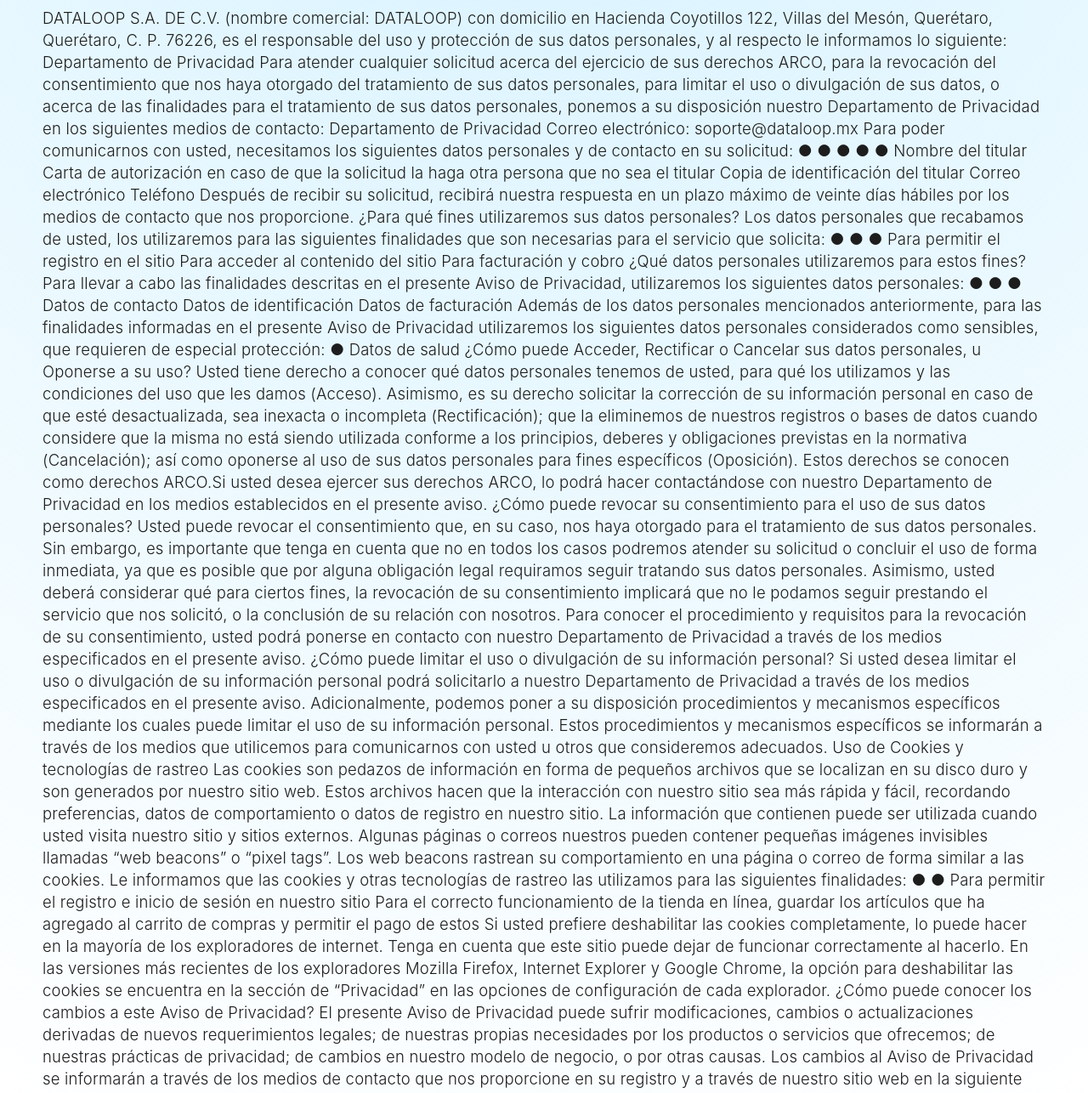
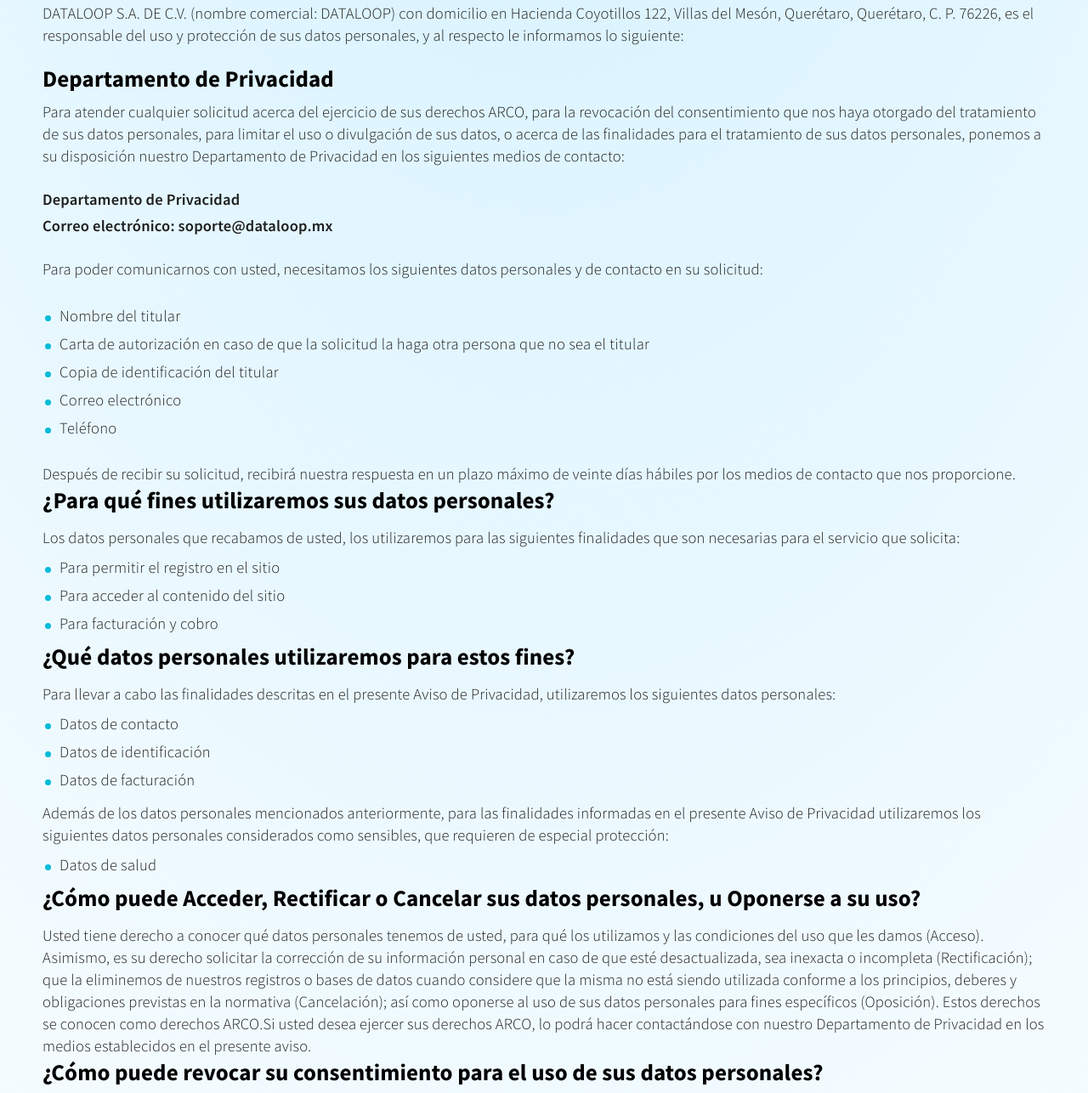
Before and after one commit to dataloopmx/dataloopmx.github.io, a website: page _includes/aviso_de_privacidad.html in a window 1280 px wide. Shown: the part 246-1532 px from the top of the page at 85% size. Drawn offline with nearby package versions, Linux system fonts and the light colour scheme; files whose address does not match are found by name.

Commit message:
style legal part 1

```diff
--- a/_includes/aviso_de_privacidad.html
+++ b/_includes/aviso_de_privacidad.html
@@ -52,58 +52,89 @@
       </div>
     </section>
 
-    <section id="about" class="about gradient-background u-pt-section">
+    <section id="" class="gradient-background u-pt-section">
       <h2 class="section__title">Aviso de privacidad</h2>
 
-      <article class="article__text mt-5">
+      <article class="u-pt-2">
+        <div>
+          <p class="article__text">
           DATALOOP S.A. DE C.V. (nombre comercial: DATALOOP) con domicilio en Hacienda Coyotillos 122,
           Villas del Mesón, Querétaro, Querétaro, C. P. 76226, es el responsable del uso y protección de sus datos
           personales, y al respecto le informamos lo siguiente:
-          Departamento de Privacidad
+          </p>
+        </div>
+
+        <div class="u-pt-2">
+          <h3 class="article__title">Departamento de Privacidad</h3>
+
+          <p class="article__text">
             Para atender cualquier solicitud acerca del ejercicio de sus derechos ARCO, para la revocación del
             consentimiento que nos haya otorgado del tratamiento de sus datos personales, para limitar el uso o
             divulgación de sus datos, o acerca de las finalidades para el tratamiento de sus datos personales, ponemos a
             su disposición nuestro Departamento de Privacidad en los siguientes medios de contacto:
-          Departamento de Privacidad
-          Correo electrónico: soporte@dataloop.mx
+          </p>
+
+          <p class="article__text u-font-bold u-pt-2">Departamento de Privacidad</p>
+          <p class="article__text u-font-bold">Correo electrónico: soporte@dataloop.mx</p>
+
+          <p class="article__text u-pt-2">
             Para poder comunicarnos con usted, necesitamos los siguientes datos personales y de contacto en su
             solicitud:
-          ●
-          ●
-          ●
-          ●
-          ●
-          Nombre del titular
-          Carta de autorización en caso de que la solicitud la haga otra persona que no sea el titular
-          Copia de identificación del titular
-          Correo electrónico
-          Teléfono
+          </p>
+
+          <ul class="article__text u-pt-2 u-list">
+            <li><span class="dot dot--list"></span> Nombre del titular</li>
+            <li><span class="dot dot--list"></span> Carta de autorización en caso de que la solicitud la haga otra persona que no sea el titular</li>
+            <li><span class="dot dot--list"></span> Copia de identificación del titular</li>
+            <li><span class="dot dot--list"></span> Correo electrónico</li>
+            <li><span class="dot dot--list"></span> Teléfono</li>
+          </ul>
+
+          <p class="article__text u-pt-2">
             Después de recibir su solicitud, recibirá nuestra respuesta en un plazo máximo de veinte días hábiles por los
             medios de contacto que nos proporcione.
-          ¿Para qué fines utilizaremos sus datos personales?
+          </p>
+        </div>
+
+        <p class="article__title">¿Para qué fines utilizaremos sus datos personales?</p>
+
+        <p class="article__text">
           Los datos personales que recabamos de usted, los utilizaremos para las siguientes finalidades que son
           necesarias para el servicio que solicita:
-          ●
-          ●
-          ●
-          Para permitir el registro en el sitio
-          Para acceder al contenido del sitio
-          Para facturación y cobro
-          ¿Qué datos personales utilizaremos para estos fines?
+        </p>
+
+        <ul>
+          <li><span class="dot dot--list"></span> Para permitir el registro en el sitio</li>
+          <li><span class="dot dot--list"></span> Para acceder al contenido del sitio</li>
+          <li><span class="dot dot--list"></span> Para facturación y cobro</li>
+        </ul>
+
+        <p class="article__title">¿Qué datos personales utilizaremos para estos fines?</p>
+
+        <p class="article__text">
           Para llevar a cabo las finalidades descritas en el presente Aviso de Privacidad, utilizaremos los siguientes
           datos personales:
-          ●
-          ●
-          ●
-          Datos de contacto
-          Datos de identificación
-          Datos de facturación
+        </p>
+
+        <ul>
+          <li><span class="dot dot--list"></span> Datos de contacto</li>
+          <li><span class="dot dot--list"></span> Datos de identificación</li>
+          <li><span class="dot dot--list"></span> Datos de facturación</li>
+        </ul>
+
+        <p class="article__text">
           Además de los datos personales mencionados anteriormente, para las finalidades informadas en el presente
           Aviso de Privacidad utilizaremos los siguientes datos personales considerados como sensibles, que requieren
           de especial protección:
-          ●
-          Datos de salud
-          ¿Cómo puede Acceder, Rectificar o Cancelar sus datos personales, u Oponerse a su uso?
+        </p>
+
+        <ul>
+          <li><span class="dot dot--list"></span> Datos de salud</li>
+        </ul>
+
+        <p class="article__title">¿Cómo puede Acceder, Rectificar o Cancelar sus datos personales, u Oponerse a su uso?</p>
+
+        <p class="article__text">
           Usted tiene derecho a conocer qué datos personales tenemos de usted, para qué los utilizamos y las
           condiciones del uso que les damos (Acceso). Asimismo, es su derecho solicitar la corrección de su
           información personal en caso de que esté desactualizada, sea inexacta o incompleta (Rectificación); que la
@@ -112,52 +143,88 @@
           oponerse al uso de sus datos personales para fines específicos (Oposición). Estos derechos se conocen como
           derechos ARCO.Si usted desea ejercer sus derechos ARCO, lo podrá hacer contactándose con nuestro Departamento de
           Privacidad en los medios establecidos en el presente aviso.
-          ¿Cómo puede revocar su consentimiento para el uso de sus datos personales?
+        </p>
+
+        <p class="article__title">¿Cómo puede revocar su consentimiento para el uso de sus datos personales?</p>
+
+        <p class="article__text">
           Usted puede revocar el consentimiento que, en su caso, nos haya otorgado para el tratamiento de sus datos
           personales. Sin embargo, es importante que tenga en cuenta que no en todos los casos podremos atender su
           solicitud o concluir el uso de forma inmediata, ya que es posible que por alguna obligación legal requiramos
           seguir tratando sus datos personales. Asimismo, usted deberá considerar qué para ciertos fines, la revocación
           de su consentimiento implicará que no le podamos seguir prestando el servicio que nos solicitó, o la
           conclusión de su relación con nosotros.
+        </p>
+
+        <p class="article__text">
            Para conocer el procedimiento y requisitos para la revocación de su consentimiento, usted podrá ponerse en
           contacto con nuestro Departamento de Privacidad a través de los medios especificados en el presente aviso.
-          ¿Cómo puede limitar el uso o divulgación de su información personal?
+        </p>
+
+        <p class="article__title">¿Cómo puede limitar el uso o divulgación de su información personal?</p>
+
+        <p class="article__text">
           Si usted desea limitar el uso o divulgación de su información personal podrá solicitarlo a nuestro
           Departamento de Privacidad a través de los medios especificados en el presente aviso.
+        </p>
+
+        <p class="article__text">
           Adicionalmente, podemos poner a su disposición procedimientos y mecanismos específicos mediante los
           cuales puede limitar el uso de su información personal. Estos procedimientos y mecanismos específicos se
           informarán a través de los medios que utilicemos para comunicarnos con usted u otros que consideremos
           adecuados.
-          Uso de Cookies y tecnologías de rastreo
+        </p>
+
+        <p class="article__title">Uso de Cookies y tecnologías de rastreo</p>
+
+        <p class="article__text">
           Las cookies son pedazos de información en forma de pequeños archivos que se localizan en su disco duro y
           son generados por nuestro sitio web. Estos archivos hacen que la interacción con nuestro sitio sea más rápida
           y fácil, recordando preferencias, datos de comportamiento o datos de registro en nuestro sitio. La
           información que contienen puede ser utilizada cuando usted visita nuestro sitio y sitios externos.
+        </p>
+
+        <p class="article__text">
           Algunas páginas o correos nuestros pueden contener pequeñas imágenes invisibles llamadas “web beacons”
           o “pixel tags”. Los web beacons rastrean su comportamiento en una página o correo de forma similar a las
           cookies.
+        </p>
+
+        <p class="article__text">
           Le informamos que las cookies y otras tecnologías de rastreo las utilizamos para las siguientes finalidades:
-          ●
-          ●
-          Para permitir el registro e inicio de sesión en nuestro sitio
-          Para el correcto funcionamiento de la tienda en línea, guardar los artículos que ha agregado al carrito
-          de compras y permitir el pago de estos
+        </p>
+
+        <ul>
+          <li><span class="dot dot--list"></span> Para permitir el registro e inicio de sesión en nuestro sitio</li>
+          <li><span class="dot dot--list"></span> Para el correcto funcionamiento de la tienda en línea, guardar los artículos que ha agregado al carrito
+          de compras y permitir el pago de estos</li>
+        </ul>
+
+        <p class="article__text">
           Si usted prefiere deshabilitar las cookies completamente, lo puede hacer en la mayoría de los exploradores de
           internet. Tenga en cuenta que este sitio puede dejar de funcionar correctamente al hacerlo. En las versiones
           más recientes de los exploradores Mozilla Firefox, Internet Explorer y Google Chrome, la opción para
           deshabilitar las cookies se encuentra en la sección de “Privacidad” en las opciones de configuración de cada
           explorador.
-          ¿Cómo puede conocer los cambios a este Aviso de Privacidad?
+        </p>
+
+        <p class="article__title">¿Cómo puede conocer los cambios a este Aviso de Privacidad?</p>
+
+        <p class="article__text">
           El presente Aviso de Privacidad puede sufrir modificaciones, cambios o actualizaciones derivadas de nuevos
           requerimientos legales; de nuestras propias necesidades por los productos o servicios que ofrecemos; de
           nuestras prácticas de privacidad; de cambios en nuestro modelo de negocio, o por otras causas.
+        </p>
+
+        <p class="article__text">
           Los cambios al Aviso de Privacidad se informarán a través de los medios de contacto que nos proporcione en
           su registro y a través de nuestro sitio web en la siguiente dirección: www.dataloop.mx
+        </p>
+
+        <p class="article__text">
           Al navegar en esta página consiento que mis datos personales sean tratados de conformidad con los términos y condiciones informados en el presente Aviso de Privacidad [  ]
+        </p>
       </article>
-
-
-      </div>
     </section>
 
     <footer id="footer" class="u-pt-section">
--- a/sass/base/_base.scss
+++ b/sass/base/_base.scss
@@ -27,6 +27,11 @@
 footer {
   padding-left: 4rem;
   padding-right: 4rem;
+}
+
+li {
+  display: flex;
+  align-items: baseline;
 }
 
 .gradient-background {
--- a/sass/base/_typography.scss
+++ b/sass/base/_typography.scss
@@ -1,4 +1,4 @@
-p, a {
+p, a, li {
   font-family: $default-font-family;
   font-size: $small-font-size;
   font-style: normal;
--- a/sass/base/_utilities.scss
+++ b/sass/base/_utilities.scss
@@ -30,3 +30,7 @@
 .u-font-bold {
   font-weight: 600;
 }
+
+.u-list {
+  list-style-type: none;
+}
--- a/sass/components/_dot.scss
+++ b/sass/components/_dot.scss
@@ -8,3 +8,8 @@
   margin-left: .3rem;
   margin-bottom: .2rem;
 }
+
+.dot--list {
+  margin-right: 1rem;
+  margin-bottom: 0;
+}
--- a/sass/main.scss
+++ b/sass/main.scss
@@ -20,3 +20,4 @@
 @import 'layout/services';
 
 @import 'pages/home';
+@import 'pages/aviso_de_privacidad.scss';
```
Also changed, not shown: css/style.css, sass/pages/_aviso_de_privacidad.scss (added). Lines whose indentation alone changed are shown as unchanged.
